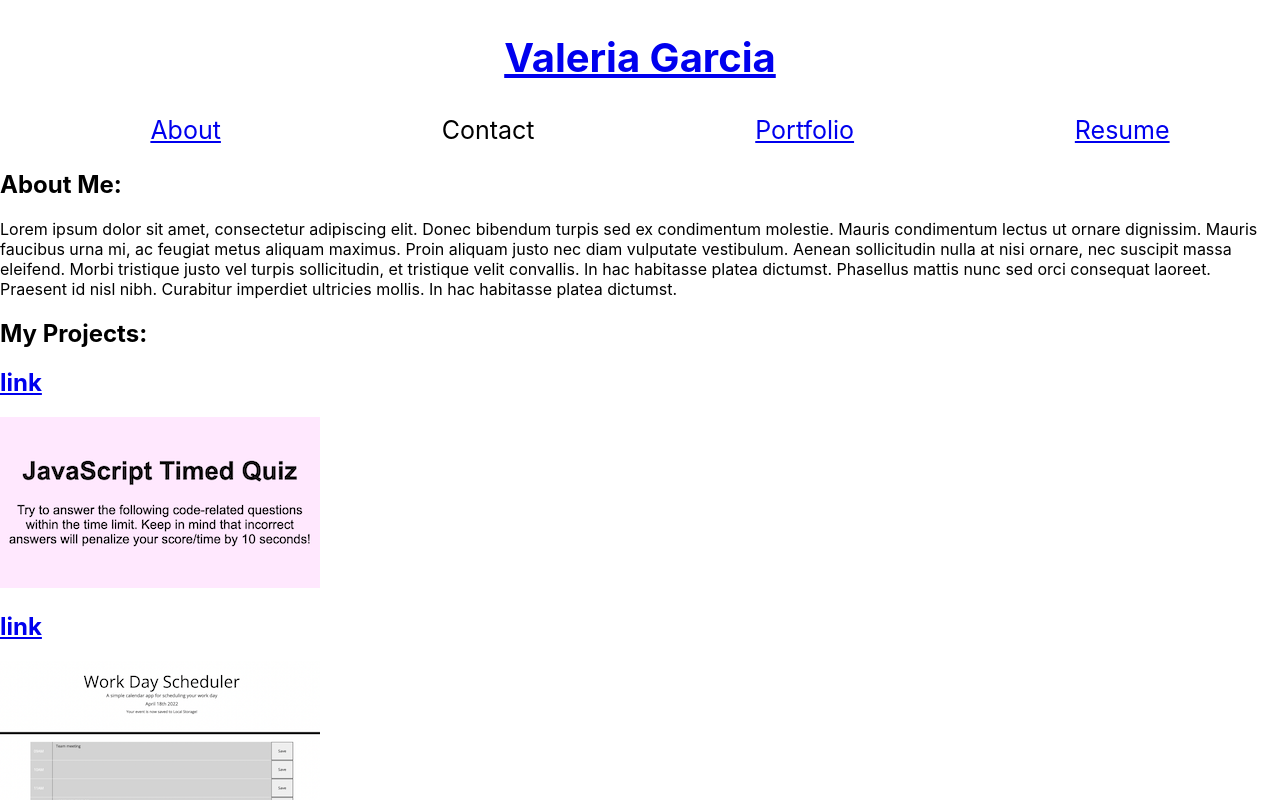
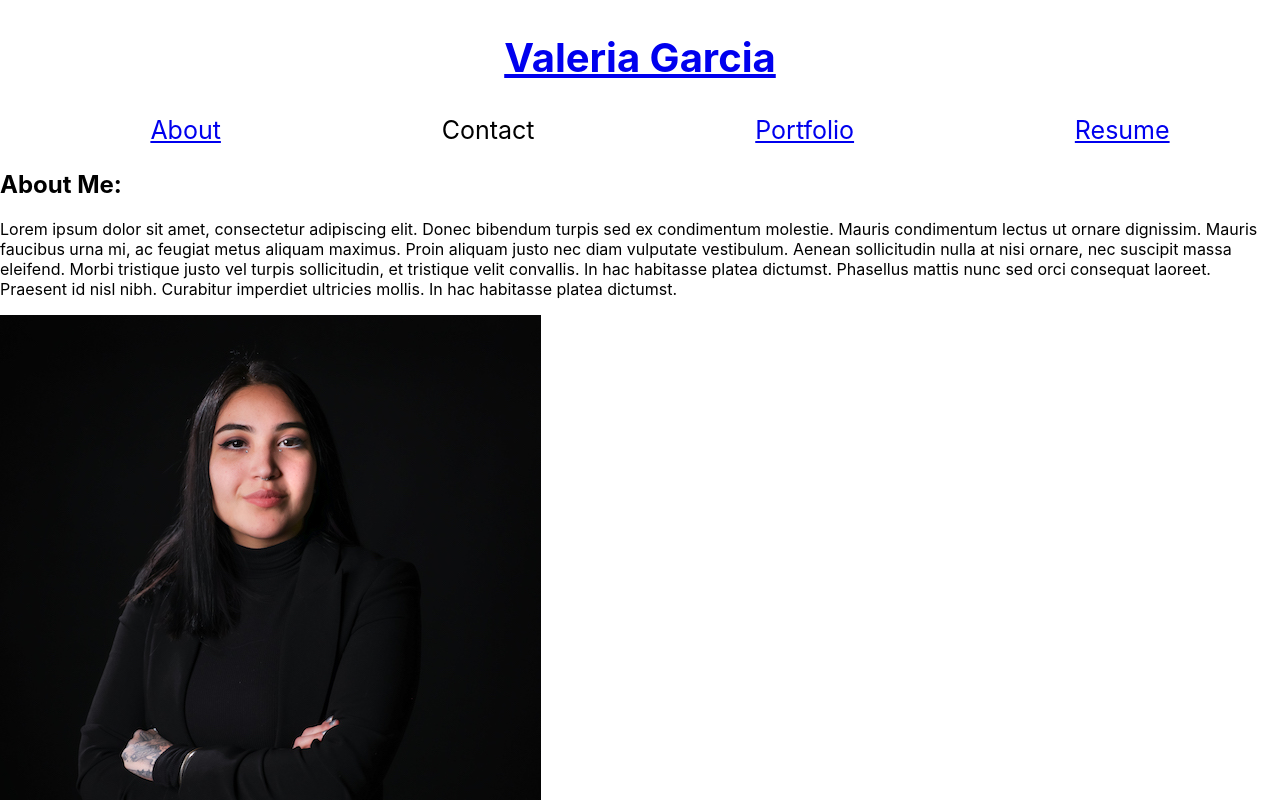
Before and after one commit to vhivestate/react-portfolio-2.0, a React (Create React App) app: page / in a window 1280 px wide. Shown: the top 800 px of the page. Built offline with nearby package versions, Linux system fonts and the light colour scheme.

Commit message:
added headshot

```diff
--- a/src/components/About/index.js
+++ b/src/components/About/index.js
@@ -1,14 +1,20 @@
-import React from 'react'
+import React from 'react';
+import Photo from '../../assets/photo/portfolio.jpg'
 
 function About() {
 
   return (
-    <section class="d-flex justify-content-center" >
+    <section>
       <h1 id="about">About Me:</h1>
-      <div className="my-2">
+      <div className="bio">
         <p>
           Lorem ipsum dolor sit amet, consectetur adipiscing elit. Donec bibendum turpis sed ex condimentum molestie. Mauris condimentum lectus ut ornare dignissim. Mauris faucibus urna mi, ac feugiat metus aliquam maximus. Proin aliquam justo nec diam vulputate vestibulum. Aenean sollicitudin nulla at nisi ornare, nec suscipit massa eleifend. Morbi tristique justo vel turpis sollicitudin, et tristique velit convallis. In hac habitasse platea dictumst. Phasellus mattis nunc sed orci consequat laoreet. Praesent id nisl nibh. Curabitur imperdiet ultricies mollis. In hac habitasse platea dictumst.
       </p>
+      </div>
+      <div>
+        <div>
+        <img src={Photo} alt='V headshot'></img>
+        </div>
       </div>
     </section>
   )
```
Also changed, not shown: src/assets/photo/portfolio.jpg (added).
